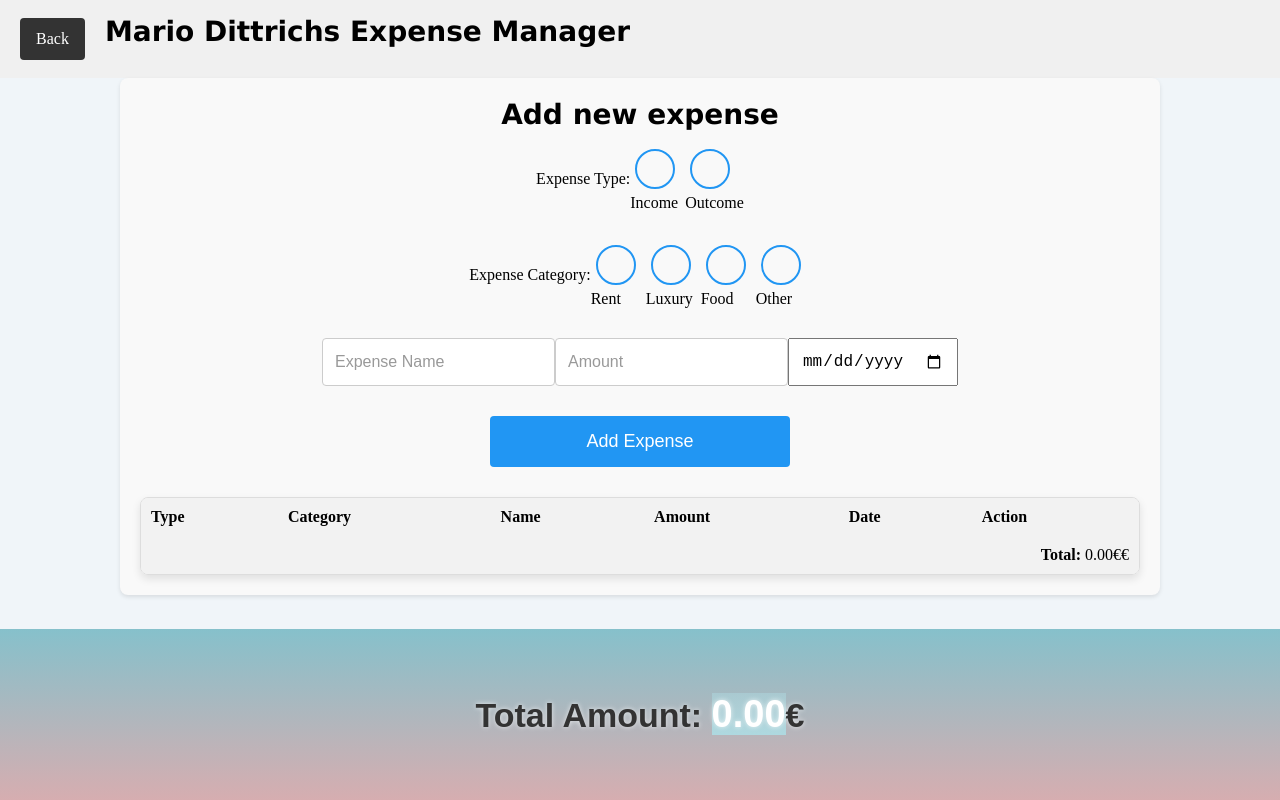
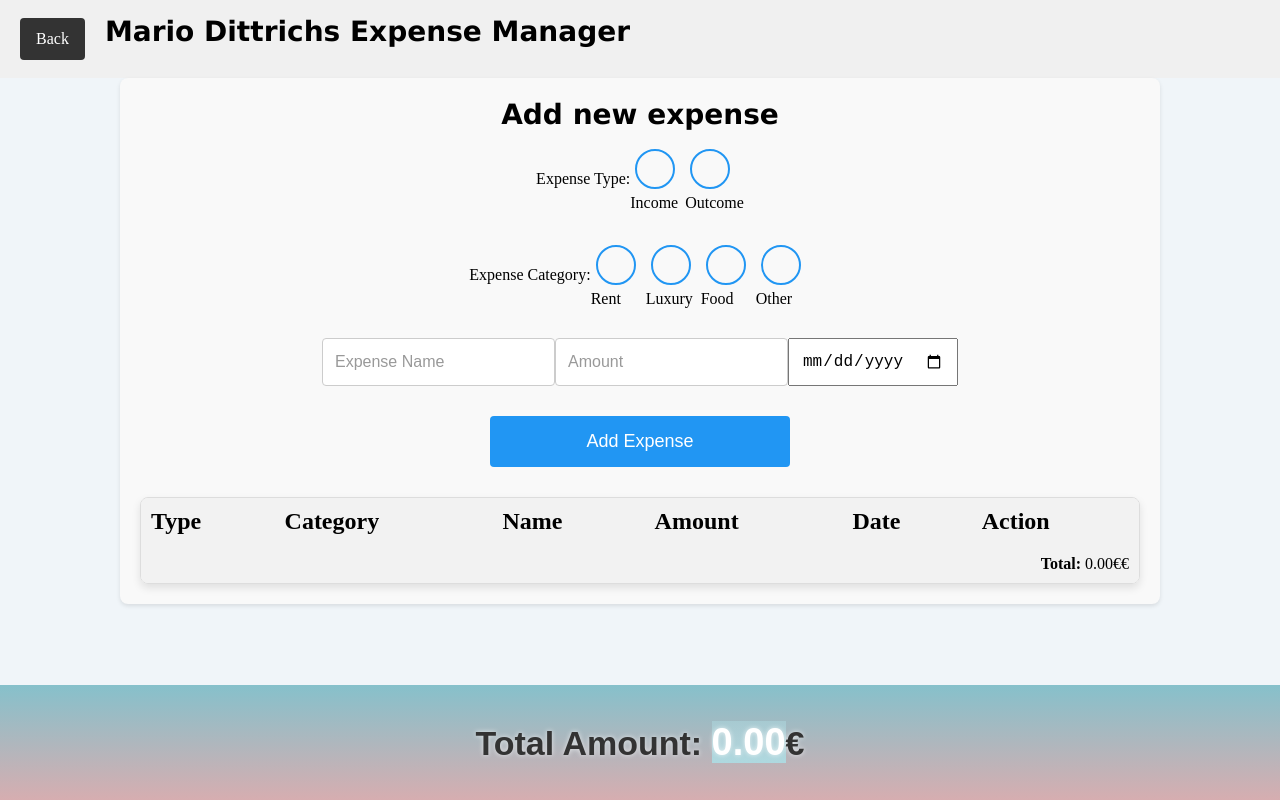
Before and after one commit to MarioDittrich/ExpenseManager, a plain HTML site: page add_expense.html in a window 1280 px wide. Drawn offline with Linux system fonts and the light colour scheme.

Commit message:
Add files via upload

```diff
--- a/add_expense.css
+++ b/add_expense.css
@@ -141,14 +141,13 @@ tbody td {
 footer {
     background: linear-gradient(to top, #a31e1e55, rgba(62, 157, 172, 0.598));
     color: #333;
-    padding: 30px 0;
+    padding: 15px 0; /* Adjusted padding for the footer */
     text-align: center;
     width: 100%;
     position: absolute;
     bottom: 0;
     transition: background-color 0.9s ease;
-	padding: 30px 0;
-
+	padding: 2px 0; /* Smaller padding for the footer */
 
     text-shadow: 0 0 5px rgba(255, 255, 255, 0.7);
 	font-family: Arial, Helvetica, sans-serif;
@@ -156,7 +155,6 @@ footer {
     font-size: 34px;
     font-weight: bold;
 }
-
 
 
 
@@ -334,7 +332,20 @@ button[type="submit"] {
 }
 
 
+th,
+td {
+    padding: 20px; /* Increased padding for table cells */
+    font-size: 24px; /* Larger font size for table cells */
+}
 
+/* Adjust the width of specific columns */
+td:nth-child(4) { /* Targeting the date column (4th column) */
+    width: 30%; /* Adjust width for the date column */
+}
+
+td:nth-child(5) { /* Targeting the amount column (5th column) */
+    width: 20%; /* Adjust width for the amount column */
+}
 
 
 
```
